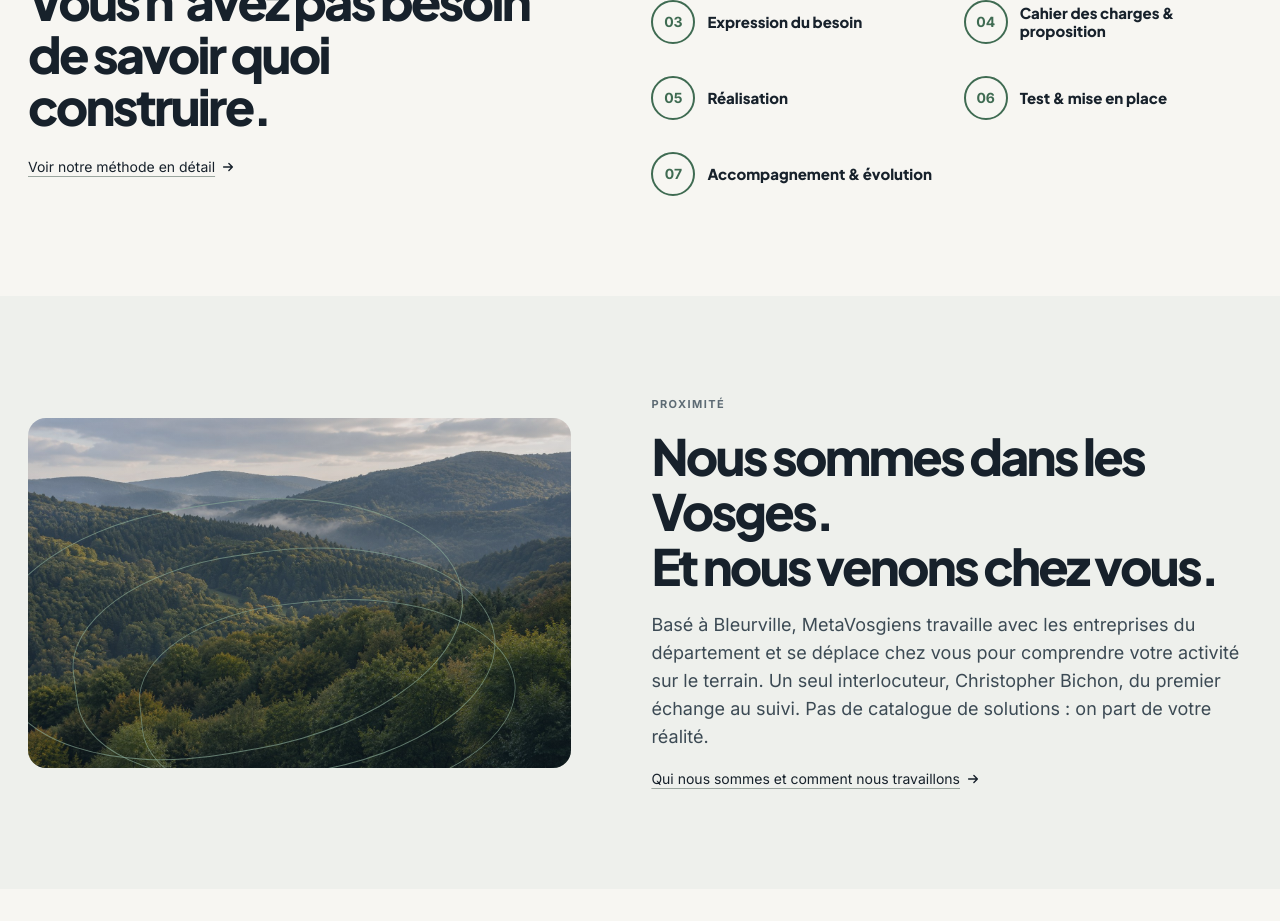
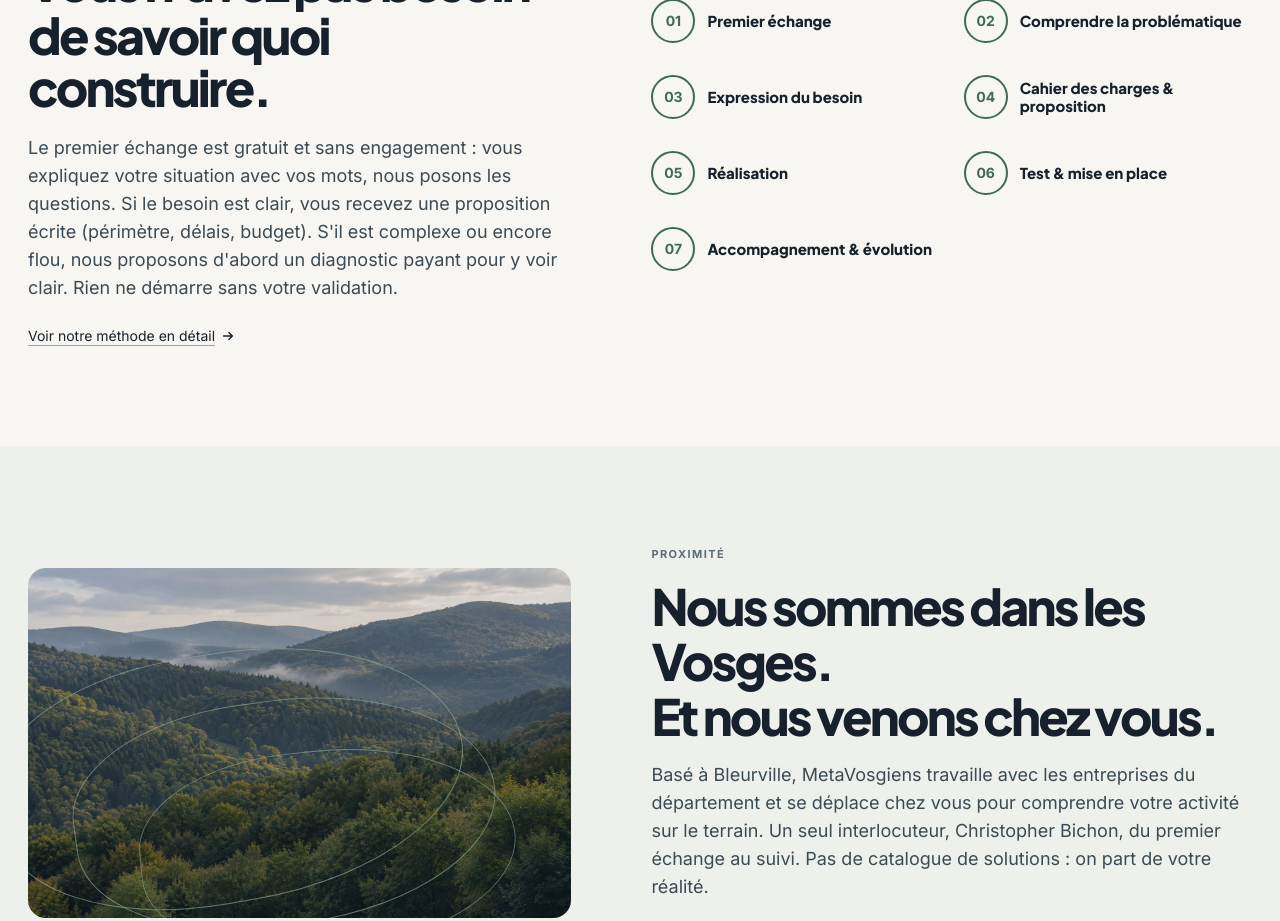
Before and after one commit to Krystopher88/metavosgiens-web, a Next.js app: page / in a window 1280 px wide. Shown: the part 2380-3301 px from the top of the page. Built offline with nearby package versions, Linux system fonts and the light colour scheme; no server answers.

Commit message:
feat(seo): affiche le diagnostic payant dans la méthode et aligne llms.txt sur le nom public

```diff
--- a/components/method.tsx
+++ b/components/method.tsx
@@ -14,6 +14,13 @@ export function Method() {
         <h2 className={`mt-4 leading-[1.05] text-text ${SECTION_TITLE}`}>
           Vous n&apos;avez pas besoin de savoir quoi construire.
         </h2>
+        <p className="mt-5 max-w-[590px] text-base text-[#3c4a54] md:text-lg">
+          Le premier échange est gratuit et sans engagement : vous expliquez votre situation avec
+          vos mots, nous posons les questions. Si le besoin est clair, vous recevez une proposition
+          écrite (périmètre, délais, budget). S&apos;il est complexe ou encore flou, nous
+          proposons d&apos;abord un diagnostic payant pour y voir clair. Rien ne démarre sans votre
+          validation.
+        </p>
         <div className="mt-6">
           <ArrowLink href="/a-propos#methode">Voir notre méthode en détail</ArrowLink>
         </div>
```
Also changed, not shown: public/llms.txt.
